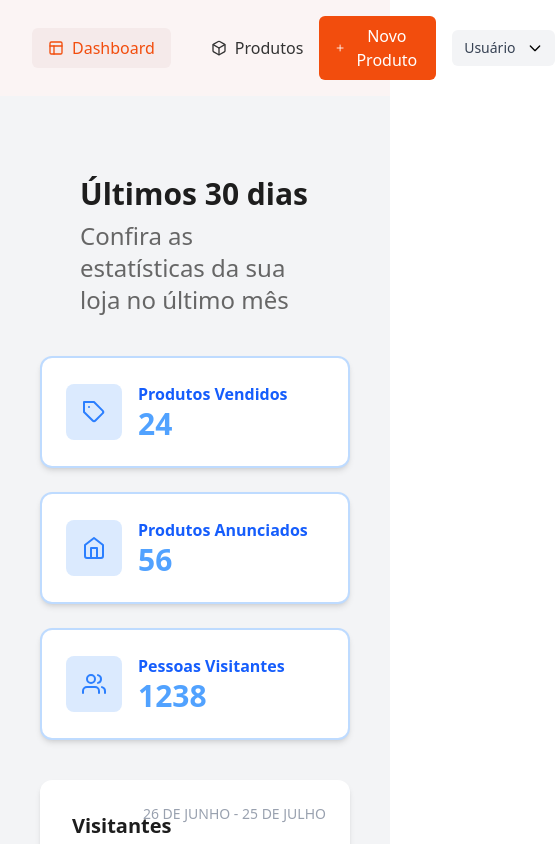
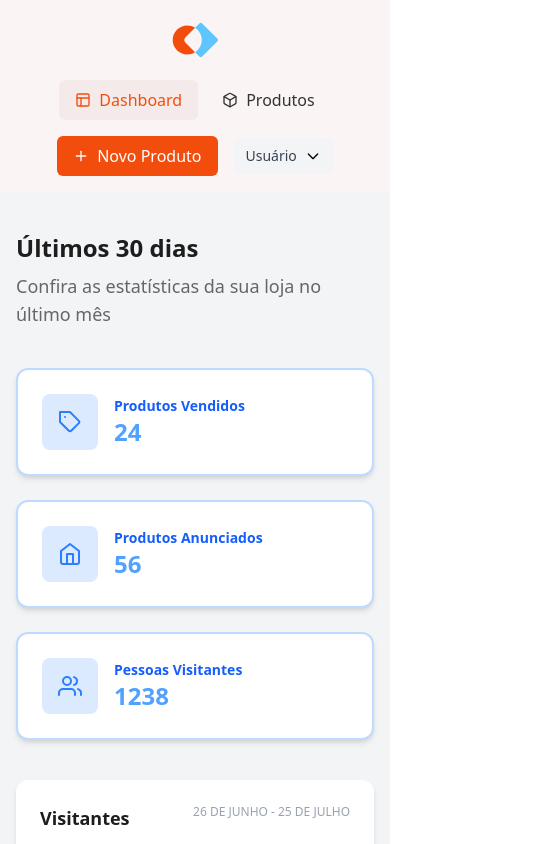
Before and after one commit to fbmcarmo/painel-controle-vendedor, a Next.js app: page /dashboard in a window 390 px wide. Shown: the top 844 px of the page, 555 px wide, since content can reach past the window. Built offline with nearby package versions, Linux system fonts and the light colour scheme.

Commit message:
Novas alterações de responsividade

```diff
--- a/src/components/Header/index.jsx
+++ b/src/components/Header/index.jsx
@@ -38,15 +38,15 @@ export default function Header() {
     };
 
     return (
-        <header className="w-full bg-[#FBF4F4] flex items-center justify-between px-8 py-4">
+        <header className="w-full bg-[#FBF4F4] flex flex-col md:flex-row items-center
+        justify-between px-6 md:px-8 py-4 gap-4 md:gap-0">
             <div
                 className="flex items-center gap-2 cursor-pointer"
                 onClick={() => router.push("/")}
             >
                 <img src="/logo.svg" alt="logo" className="w-12 h-12" />
             </div>
-
-            <div className="flex items-center gap-6">
+            <div className="flex items-center gap-2 md:gap-6 flex-wrap justify-center">
                 <button
                     className={`flex items-center gap-2 font-medium px-4 py-2 rounded-md ${
                         router.pathname === "/dashboard"
@@ -70,11 +70,11 @@ export default function Header() {
                     Produtos
                 </button>
             </div>
-
-            <div className="relative flex items-center gap-4">
+            <div className="flex items-center gap-4">
                 <div className="relative">
                     <button
-                        className="flex items-center gap-2 bg-[#F24D0D] hover:bg-[#F24D0D]/80 text-white px-4 py-2 rounded-md relative"
+                        className="flex items-center gap-2 bg-[#F24D0D] hover:bg-[#F24D0D]/80
+                         text-white px-4 py-2 rounded-md relative whitespace-nowrap"
                         onClick={() => router.push("/cadastrarProduto")}
                         onMouseEnter={handleMouseEnter}
                         onMouseLeave={handleMouseLeave}
@@ -82,17 +82,18 @@ export default function Header() {
                         <FiPlus className="w-4 h-4" />
                         Novo Produto
                         {showTooltip && (
-                            <span className="absolute -bottom-10 left-1/2 transform -translate-x-1/2 bg-black text-white text-xs px-3 py-1 rounded shadow">
+                            <span className="absolute -bottom-10 left-1/2 transform -translate-x-1/2
+                             bg-black text-white text-xs px-3 py-1 rounded shadow">
                                 Tá esperando o quê? Boraa moeer!! 🚀
                             </span>
                         )}
                     </button>
                 </div>
-
                 <div className="relative">
                     <button
                         onClick={() => setOpen(!open)}
-                        className="flex items-center gap-3 px-3 py-2 bg-gray-100 rounded-md hover:bg-gray-200"
+                        className="flex items-center gap-2 px-3 py-2
+                         bg-gray-100 rounded-md hover:bg-gray-200"
                     >
                         {userFoto && (
                             <img
@@ -101,7 +102,7 @@ export default function Header() {
                                 className="w-8 h-8 rounded-full object-cover border border-gray-300"
                             />
                         )}
-                        <span className="text-sm text-gray-700">{userName}</span>
+                        <span className="text-sm text-gray-700 max-w-[100px] truncate">{userName}</span>
                         <svg
                             className={`w-4 h-4 transform transition ${open ? "rotate-180" : "rotate-0"}`}
                             fill="none"
@@ -112,12 +113,12 @@ export default function Header() {
                             <path strokeLinecap="round" strokeLinejoin="round" d="M19 9l-7 7-7-7" />
                         </svg>
                     </button>
-
                     {open && (
                         <div className="absolute right-0 mt-2 w-40 bg-white rounded-md shadow-lg z-50">
                             <button
                                 onClick={handleLogout}
-                                className="w-full flex justify-between items-center px-4 py-2 text-sm text-[#F24D0D] hover:bg-gray-100"
+                                className="w-full flex justify-between items-center px-4
+                                 py-2 text-sm text-[#F24D0D] hover:bg-gray-100"
                             >
                                 <span>Sair</span>
                                 <FiLogOut className="w-4 h-4" />
--- a/src/components/PageWrapper/index.jsx
+++ b/src/components/PageWrapper/index.jsx
@@ -2,11 +2,11 @@ import Header from "../Header";
 
 export default function PageWrapper({ children }) {
   return (
-    <div className="w-full h-full min-h-screen flex flex-col">
+    <div className="w-full min-h-screen flex flex-col bg-[#FBF4F4] overflow-x-hidden">
       <Header />
-      <div className="w-full h-full min-h-screen bg-[#FBF4F4]">
+      <main className="flex-1 w-full">
         {children}
-      </div>
+      </main>
     </div>
   );
 }
--- a/src/pages/dashboard/index.jsx
+++ b/src/pages/dashboard/index.jsx
@@ -53,48 +53,44 @@ export default function Dashboard() {
 
   return (
     <PageWrapper>
-      <div className="min-h-screen bg-gray-100 p-10">
-        <div className="w-full flex flex-col items-start p-10 max-w-[1200px]">
-          <h1 className="text-3xl font-bold mb-2 text-[#1D1D1D]">Últimos 30 dias</h1>
-          <p className="text-2xl text-[#666666]">Confira as estatísticas da sua loja no último mês</p>
+      <div className="min-h-screen bg-gray-100 px-4 sm:px-6 md:px-10 py-10 flex flex-col items-center">
+        <div className="w-full flex flex-col items-start max-w-[1200px]">
+          <h1 className="text-2xl sm:text-3xl font-bold mb-2 text-[#1D1D1D]">Últimos 30 dias</h1>
+          <p className="text-lg sm:text-2xl text-[#666666]">Confira as estatísticas da sua loja no último mês</p>
         </div>
-
-        <div className="flex flex-col md:flex-row gap-10">
-          <div className="flex flex-col gap-6 md:w-1/3">
+        <div className="flex flex-col md:flex-row gap-10 w-full max-w-[1200px] mt-10">
+          <div className="flex flex-col gap-6 w-full md:w-1/3">
             <div className="bg-white p-6 rounded-xl shadow-md border-2 border-blue-200 flex gap-4 items-center">
               <div className="w-14 h-14 bg-blue-100 rounded-lg flex items-center justify-center">
                 <FiTag size={24} className="text-blue-500" />
               </div>
               <div className="flex flex-col">
-                <h2 className="text-blue-600 font-semibold">Produtos Vendidos</h2>
-                <p className="text-3xl font-bold text-blue-400">{metrics.vendidos}</p>
+                <h2 className="text-blue-600 font-semibold text-sm">Produtos Vendidos</h2>
+                <p className="text-2xl sm:text-3xl font-bold text-blue-400">{metrics.vendidos}</p>
               </div>
             </div>
-
             <div className="bg-white p-6 rounded-xl shadow-md border-2 border-blue-200 flex gap-4 items-center">
               <div className="w-14 h-14 bg-blue-100 rounded-lg flex items-center justify-center">
                 <FiHome size={24} className="text-blue-500" />
               </div>
               <div className="flex flex-col">
-                <h2 className="text-blue-600 font-semibold">Produtos Anunciados</h2>
-                <p className="text-3xl font-bold text-blue-400">{metrics.anunciados}</p>
+                <h2 className="text-blue-600 font-semibold text-sm">Produtos Anunciados</h2>
+                <p className="text-2xl sm:text-3xl font-bold text-blue-400">{metrics.anunciados}</p>
               </div>
             </div>
-
             <div className="bg-white p-6 rounded-xl shadow-md border-2 border-blue-200 flex gap-4 items-center">
               <div className="w-14 h-14 bg-blue-100 rounded-lg flex items-center justify-center">
                 <FiUsers size={24} className="text-blue-500" />
               </div>
               <div className="flex flex-col">
-                <h2 className="text-blue-600 font-semibold">Pessoas Visitantes</h2>
-                <p className="text-3xl font-bold text-blue-400">{metrics.visitantes}</p>
+                <h2 className="text-blue-600 font-semibold text-sm">Pessoas Visitantes</h2>
+                <p className="text-2xl sm:text-3xl font-bold text-blue-400">{metrics.visitantes}</p>
               </div>
             </div>
           </div>
-
-          <div className="bg-white p-8 rounded-xl shadow-md md:w-2/3 relative">
-            <h2 className="text-xl font-bold text-[#1D1D1D] mb-6">Visitantes</h2>
-            <p className="absolute right-6 top-6 text-sm text-gray-400">26 DE JUNHO - 25 DE JULHO</p>
+          <div className="bg-white p-6 sm:p-8 rounded-xl shadow-md w-full md:w-2/3 relative">
+            <h2 className="text-lg sm:text-xl font-bold text-[#1D1D1D] mb-6">Visitantes</h2>
+            <p className="absolute right-6 top-6 text-xs sm:text-sm text-gray-400">26 DE JUNHO - 25 DE JULHO</p>
             <ResponsiveContainer width="100%" height={300}>
               <LineChart
                 data={data}
--- a/src/pages/login/index.jsx
+++ b/src/pages/login/index.jsx
@@ -42,22 +42,26 @@ export default function Login() {
   }
 
   return (
-    <div className="relative flex w-full min-h-screen">
+    <div className="relative flex flex-col md:flex-row w-full min-h-screen bg-white">
       <img
         src="/logo2.svg"
         alt="logo2"
-        className="absolute top-6 left-6 w-[180px] h-auto"
+        className="absolute top-6 left-6 w-[120px] sm:w-[180px] h-auto z-10"
       />
-      <div className="w-1/2 flex items-center justify-center bg-[#F5F5F5] rounded-l-3xl overflow-hidden">
+      <div className="w-full md:w-1/2 flex items-center justify-center bg-[#F5F5F5] rounded-t-3xl md:rounded-l-3xl md:rounded-tr-none overflow-hidden order-1 md:order-1 h-64 md:h-auto">
         <img
           src="/cover.jpg"
           alt="imagem-de-fundo"
           className="max-w-full max-h-full object-contain"
         />
       </div>
-      <div className="w-1/2 flex flex-col justify-center items-center p-20 bg-white rounded-r-3xl overflow-hidden">
-        <h1 className="text-4xl font-bold mb-2 text-[#1D1D1D]">Acesse sua conta</h1>
-        <p className="text-gray-500 mb-10">Informe seu e-mail e senha para entrar</p>
+      <div className="w-full md:w-1/2 flex flex-col justify-center items-center px-6 sm:px-12 py-10 md:p-20 bg-white rounded-b-3xl md:rounded-r-3xl md:rounded-tl-none overflow-hidden order-2 md:order-2">
+        <h1 className="text-3xl sm:text-4xl font-bold mb-2 text-[#1D1D1D] text-center md:text-left">
+          Acesse sua conta
+        </h1>
+        <p className="text-sm sm:text-base text-gray-500 mb-10 text-center md:text-left">
+          Informe seu e-mail e senha para entrar
+        </p>
         <form onSubmit={handleSubmit} className="w-full max-w-[400px] flex flex-col gap-6">
           <label className="text-sm font-semibold text-gray-700">E-MAIL</label>
           <div className="relative">
```
Also changed, not shown: src/components/CardProduto/index.jsx (+8 -8 lines), src/pages/cadastrar/index.jsx (+17 -22 lines), src/pages/cadastrarProduto/index.jsx (+12 -18 lines), src/pages/editarProduto/[id].jsx (+16 -31 lines), src/pages/index.jsx (+20 -10 lines).
